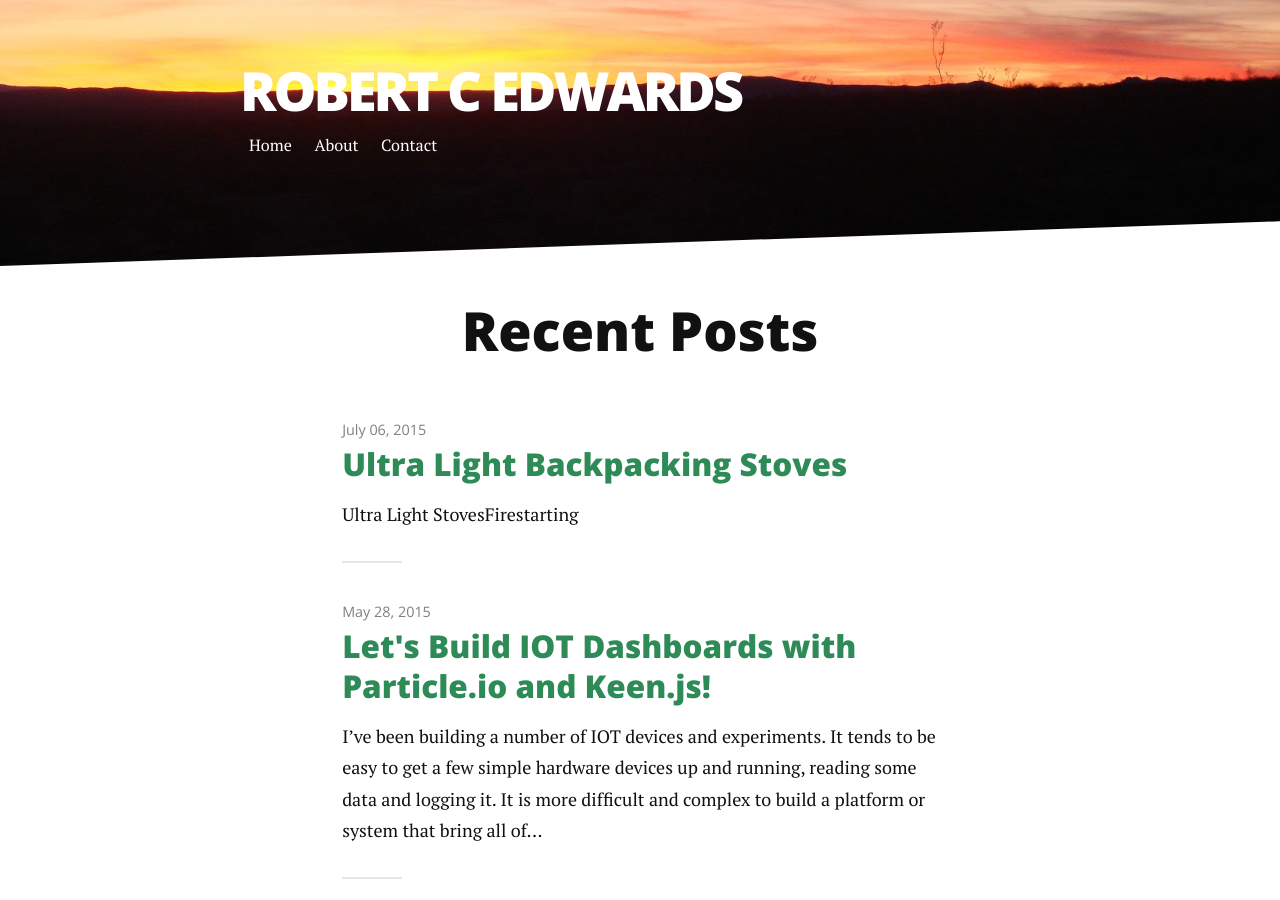
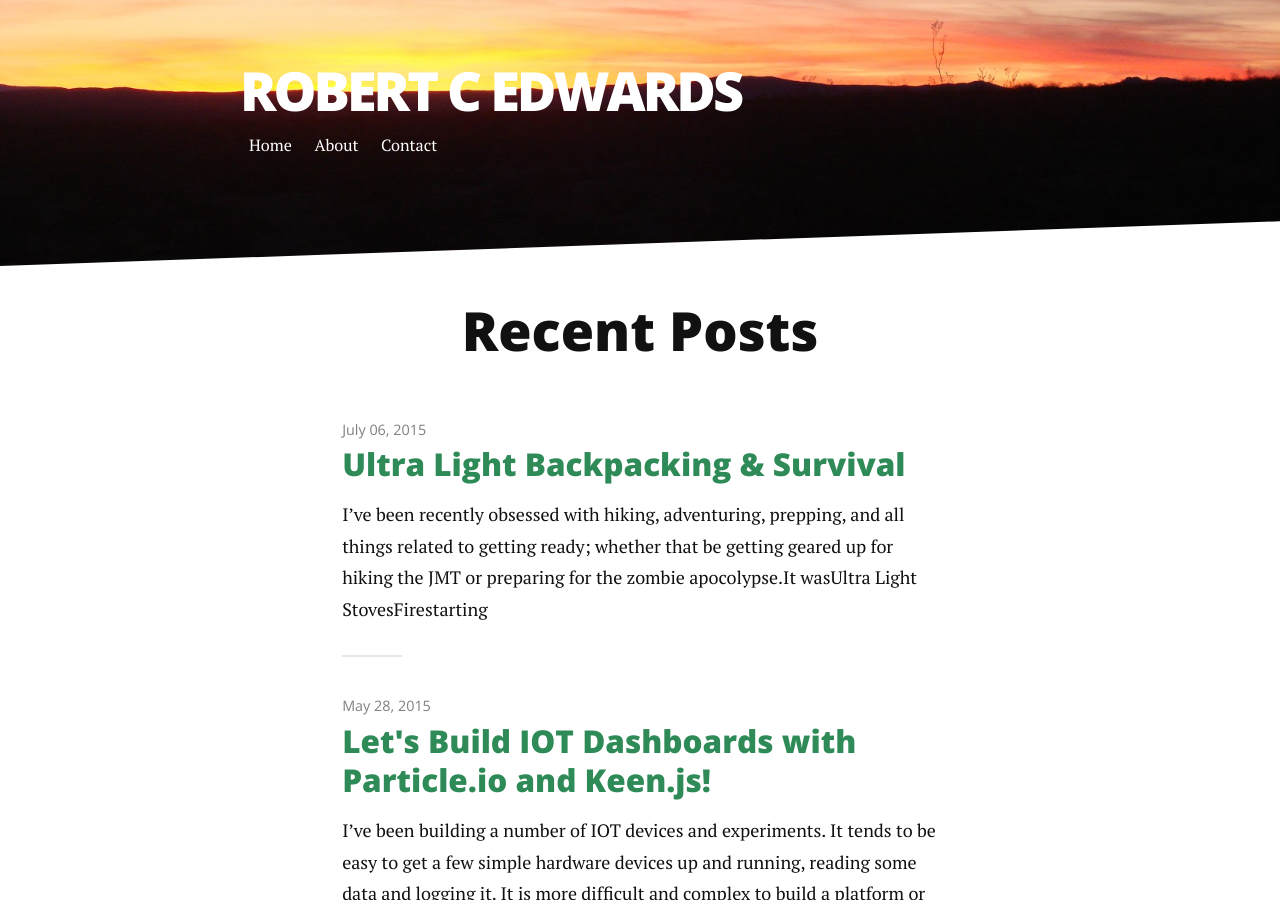
Before and after one commit to robertcedwards/robertcedwards.com, a Jekyll site: the page built from index.html, in a window 1280 px wide and 900 px high. Built offline with Jekyll 4.4.1, drawn with Linux system fonts in a browser that asks for light colours; nearby versions of some CDN libraries; Markdown is read by kramdown in place of the engine named in the settings; the list of posts is cut into pages by our own code.

Commit message:
Update 2015-07-06-Ultra-Light1.md

```diff
--- a/_posts/2015-07-06-Ultra-Light1.md
+++ b/_posts/2015-07-06-Ultra-Light1.md
@@ -1,8 +1,10 @@
 ---
 layout: post
-title:  "Ultra Light Backpacking Stoves"
+title:  "Ultra Light Backpacking & Survival"
 date:   2015-07-06
 ---
+I've been recently obsessed with hiking, adventuring, prepping, and all things related to getting ready; whether that be getting geared up for hiking the JMT or preparing for the zombie apocolypse.
+It was
 ##Ultra Light Stoves
 <a href="http://www.amazon.com/gp/product/B00BVOMDS6/ref=as_li_tl?ie=UTF8&camp=1789&creative=390957&creativeASIN=B00BVOMDS6&linkCode=as2&tag=nutrio-20&linkId=KBNOOSGXHK46WPSI"><img border="0" src="http://ws-na.amazon-adsystem.com/widgets/q?_encoding=UTF8&ASIN=B00BVOMDS6&Format=_SL250_&ID=AsinImage&MarketPlace=US&ServiceVersion=20070822&WS=1&tag=nutrio-20" ></a><img src="http://ir-na.amazon-adsystem.com/e/ir?t=nutrio-20&l=as2&o=1&a=B00BVOMDS6" width="1" height="1" border="0" alt="" style="border:none !important; margin:0px !important;" />
 
@@ -11,6 +13,8 @@ date:   2015-07-06
 <a href="http://www.amazon.com/gp/product/B00CGTWYIY/ref=as_li_tl?ie=UTF8&camp=1789&creative=390957&creativeASIN=B00CGTWYIY&linkCode=as2&tag=nutrio-20&linkId=RQ55VGDQBWA2SNL4"><img border="0" src="http://ws-na.amazon-adsystem.com/widgets/q?_encoding=UTF8&ASIN=B00CGTWYIY&Format=_SL250_&ID=AsinImage&MarketPlace=US&ServiceVersion=20070822&WS=1&tag=nutrio-20" ></a><img src="http://ir-na.amazon-adsystem.com/e/ir?t=nutrio-20&l=as2&o=1&a=B00CGTWYIY" width="1" height="1" border="0" alt="" style="border:none !important; margin:0px !important;" />
 <a href="http://www.amazon.com/gp/product/B008NOYQ6E/ref=as_li_tl?ie=UTF8&camp=1789&creative=390957&creativeASIN=B008NOYQ6E&linkCode=as2&tag=nutrio-20&linkId=VH6FIM6KX4F2A4E5"><img border="0" src="http://ws-na.amazon-adsystem.com/widgets/q?_encoding=UTF8&ASIN=B008NOYQ6E&Format=_SL110_&ID=AsinImage&MarketPlace=US&ServiceVersion=20070822&WS=1&tag=nutrio-20" ></a><img src="http://ir-na.amazon-adsystem.com/e/ir?t=nutrio-20&l=as2&o=1&a=B008NOYQ6E" width="1" height="1" border="0" alt="" style="border:none !important; margin:0px !important;" />
 <a href="http://www.amazon.com/gp/product/B001E7S5BO/ref=as_li_tl?ie=UTF8&camp=1789&creative=390957&creativeASIN=B001E7S5BO&linkCode=as2&tag=nutrio-20&linkId=VQWZJUCEMYCF2ONP"><img border="0" src="http://ws-na.amazon-adsystem.com/widgets/q?_encoding=UTF8&ASIN=B001E7S5BO&Format=_SL110_&ID=AsinImage&MarketPlace=US&ServiceVersion=20070822&WS=1&tag=nutrio-20" ></a><img src="http://ir-na.amazon-adsystem.com/e/ir?t=nutrio-20&l=as2&o=1&a=B001E7S5BO" width="1" height="1" border="0" alt="" style="border:none !important; margin:0px !important;" />
+<a href="http://www.amazon.com/gp/product/B00J1BV01C/ref=as_li_tl?ie=UTF8&camp=1789&creative=390957&creativeASIN=B00J1BV01C&linkCode=as2&tag=nutrio-20&linkId=BFZJNBGSGPQ3BLTC"><img border="0" src="http://ws-na.amazon-adsystem.com/widgets/q?_encoding=UTF8&ASIN=B00J1BV01C&Format=_SL110_&ID=AsinImage&MarketPlace=US&ServiceVersion=20070822&WS=1&tag=nutrio-20" ></a><img src="http://ir-na.amazon-adsystem.com/e/ir?t=nutrio-20&l=as2&o=1&a=B00J1BV01C" width="1" height="1" border="0" alt="" style="border:none !important; margin:0px !important;" />
+
 ##Firestarting
 
 <a href="http://www.amazon.com/gp/product/B0010O748Q/ref=as_li_tl?ie=UTF8&camp=1789&creative=390957&creativeASIN=B0010O748Q&linkCode=as2&tag=nutrio-20&linkId=KZN6JKGC7LN6XSXJ"><img border="0" src="http://ws-na.amazon-adsystem.com/widgets/q?_encoding=UTF8&ASIN=B0010O748Q&Format=_SL110_&ID=AsinImage&MarketPlace=US&ServiceVersion=20070822&WS=1&tag=nutrio-20" ></a><img src="http://ir-na.amazon-adsystem.com/e/ir?t=nutrio-20&l=as2&o=1&a=B0010O748Q" width="1" height="1" border="0" alt="" style="border:none !important; margin:0px !important;" />
```
